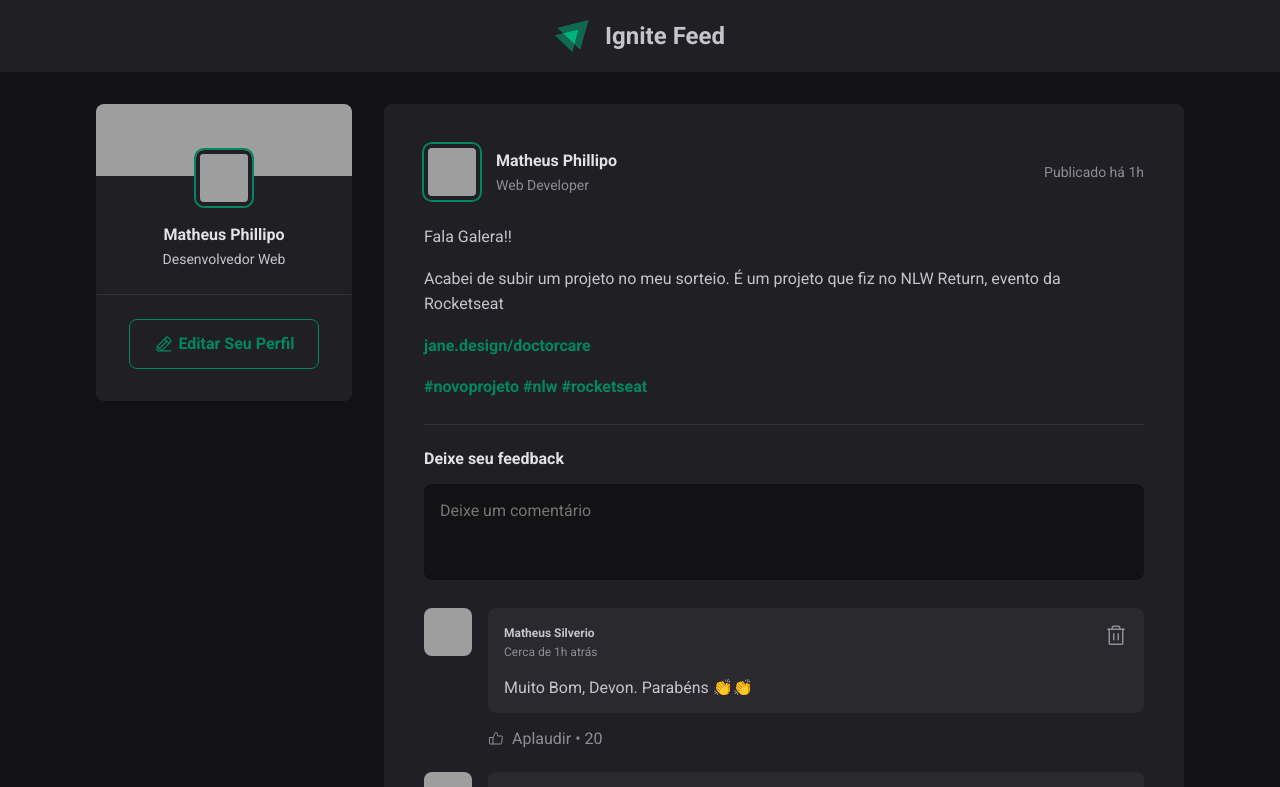
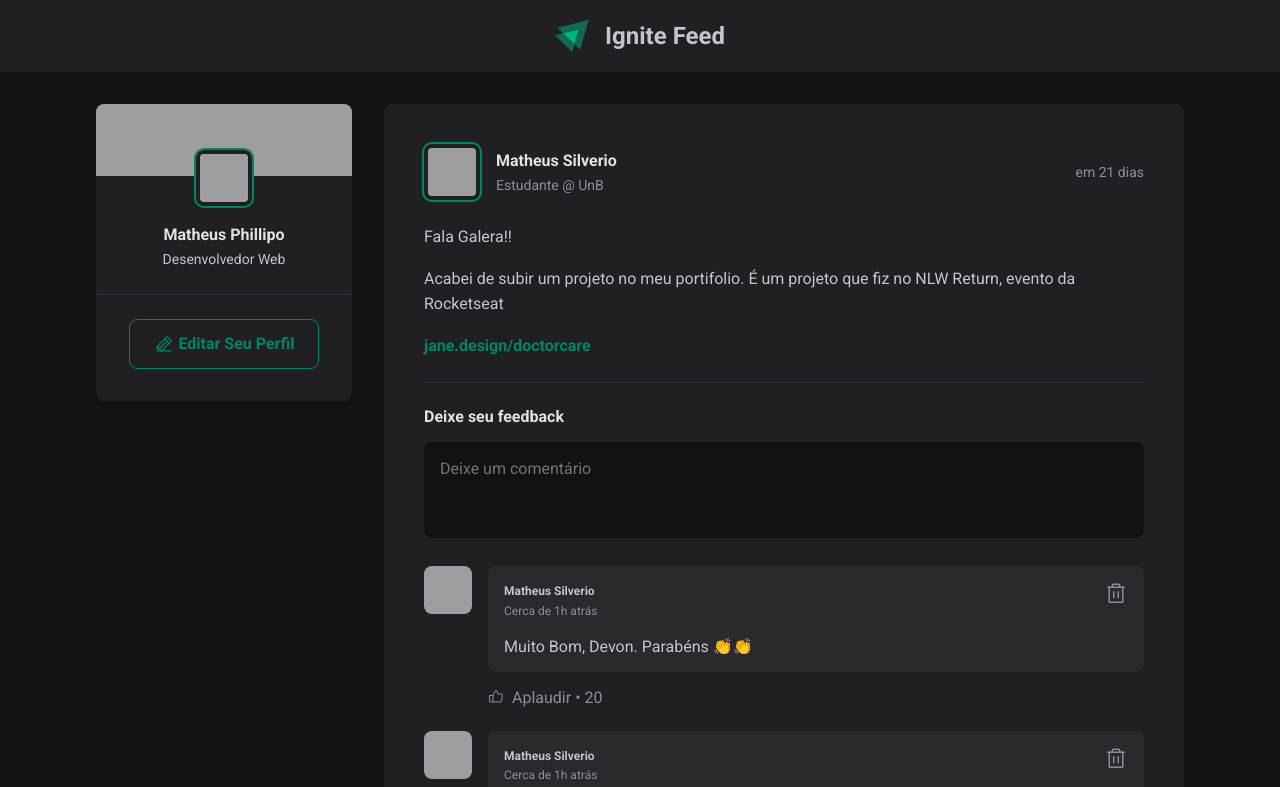
Before and after one commit to MattSilverio/reactjs, a React (Vite) app: page / in a window 1280 px wide. Shown: the top 787 px of the page. Built offline with nearby package versions, Linux system fonts and the light colour scheme; grey boxes are pictures that could not be loaded.

Commit message:
Iteração do JSX

```diff
--- a/package.json
+++ b/package.json
@@ -8,6 +8,7 @@
     "preview": "vite preview"
   },
   "dependencies": {
+    "date-fns": "^2.28.0",
     "phosphor-react": "^1.4.1",
     "react": "^18.0.0",
     "react-dom": "^18.0.0"
--- a/src/App.jsx
+++ b/src/App.jsx
@@ -3,6 +3,37 @@ import './global.css'
 import styles from './App.module.css'
 import { Post } from "./components/Post/Post";
 import { Sidebar } from "./components/Sidebar/Sidebar";
+
+const posts = [
+  {
+    id: 1,
+    author: {
+      avatarUrl: 'http://www.github.com/MattSilverio.png',
+      name: "Matheus Silverio",
+      role: "Estudante @ UnB"
+    },
+    content: [
+        {type: 'paragraph' , content: 'Fala Galera!!'},
+        {type: 'paragraph' , content: 'Acabei de subir um projeto no meu portifolio. É um projeto que fiz no NLW Return, evento da Rocketseat'},
+        {type: 'link', content: 'jane.design/doctorcare'},
+    ],
+    publishedAt: new Date('2022-07-20 22:27:44'),
+  },
+  {
+    id: 2,
+    author: {
+      avatarUrl: 'http://www.github.com/Iagorrr04.png',
+      name: "Iago Rocha",
+      role: "Estudante @ UnB"
+    },
+    content: [
+        {type: 'paragraph' , content: 'Fala Galera!!'},
+        {type: 'paragraph' , content: 'Acabei de concluir mais um contest em C++, chequem as soluções no meu repositório. Logo mais tem vídeo'},
+        {type: 'link', content: 'github.com/Iagorrr04/Competitive-Programming-Algorithms'},
+    ],
+    publishedAt: new Date('2022-07-15 20:04:57'),
+  }
+]
 
 export default function App(){
   return (
@@ -13,15 +44,15 @@ export default function App(){
         <Sidebar />
 
         <main>
-          <Post
-            author={"Matheus Silverio"}
-            content={"Eae"}
-          />
-
-          <Post
-            author={"Matheus Silverio"}
-            content={"Eae"}
-          />
+          {posts.map((post) => {
+            return (
+              <Post
+                author={post.author}
+                content={post.content}
+                publishedAt={post.publishedAt}
+              />
+            )
+          })}
         </main>
       </div>
     </div>
--- a/src/components/Post/Post.jsx
+++ b/src/components/Post/Post.jsx
@@ -1,37 +1,42 @@
+import {format, formatDistanceToNow} from "date-fns"
+import ptBR from 'date-fns/locale/pt-BR'
+
 import { Avatar } from "../Avatar/Avatar";
 import { Comment } from "../Comment/Comment";
 import styles from "./Post.module.css";
 
-export function Post() {
+export function Post({author, content, publishedAt}) {
+  const publishedDateFormatted = format(publishedAt, "d 'de' LLLL 'às' HH'h'mm'm'", {locale: ptBR});
+
+  const publishedDateRelativeToNow = formatDistanceToNow(publishedAt, {
+    locale: ptBR,
+    addSuffix: true,
+  })
+
   return (
     <article className={styles.post}>
       <header>
         <div className={styles.author}>
-          <Avatar hasBorder={true} src="https://github.com/MattSilverio.png" />
+          <Avatar hasBorder={true} src={author.avatarUrl} />
           <div className={styles.authorInfo}>
-            <strong>Matheus Phillipo</strong>
-            <span>Web Developer</span>
+            <strong>{author.name}</strong>
+            <span>{author.role}</span>
           </div>
         </div>
 
-        <time title="30 de Junho de 2022" dateTime="2022-06-30 01:57">
-          Publicado há 1h
+        <time title={publishedDateFormatted} dateTime={publishedAt.toISOString()}>
+          {publishedDateRelativeToNow}
         </time>
       </header>
 
       <div className={styles.content}>
-        <p>
-          Fala Galera!!
-        </p>
-
-        <p>Acabei de subir um projeto no meu sorteio. É um projeto que fiz no NLW Return, evento da Rocketseat</p>
-        <p><a href="">jane.design/doctorcare</a></p>
-
-        <p>
-          <a href="">#novoprojeto</a>{' '}
-          <a href="">#nlw</a>{' '}
-          <a href="">#rocketseat</a>
-        </p>
+        {content.map((line) =>{
+          if(line.type === 'paragraph'){
+            return <p>{line.content}</p>
+          }else if(line.type === 'link'){
+            return <p><a href='#'>{line.content}</a></p>
+          }
+        })}
       </div>
 
       <form className={styles.commentForm}>
```
Also changed, not shown: 1 other file (tests, documents, lock files or other folders).
